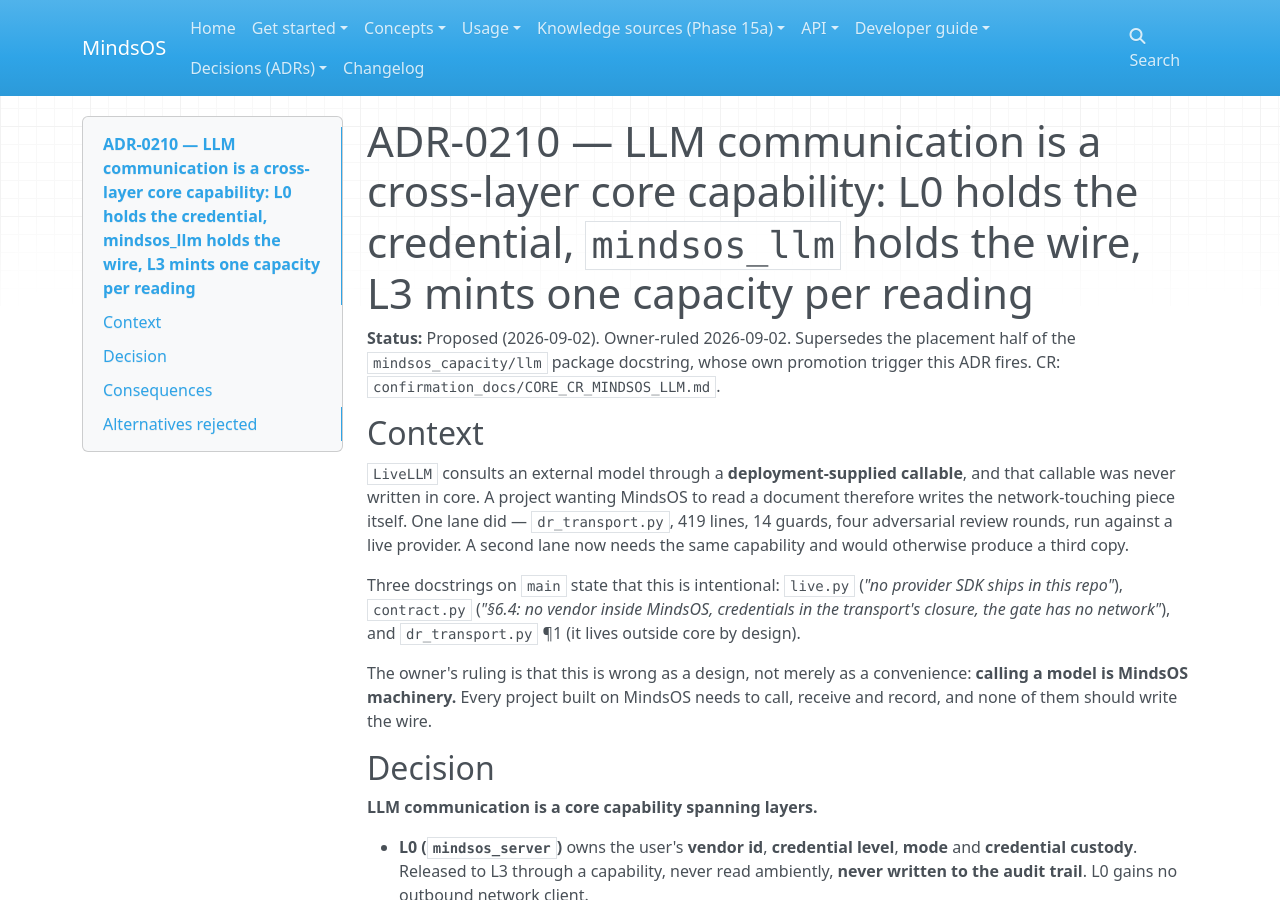
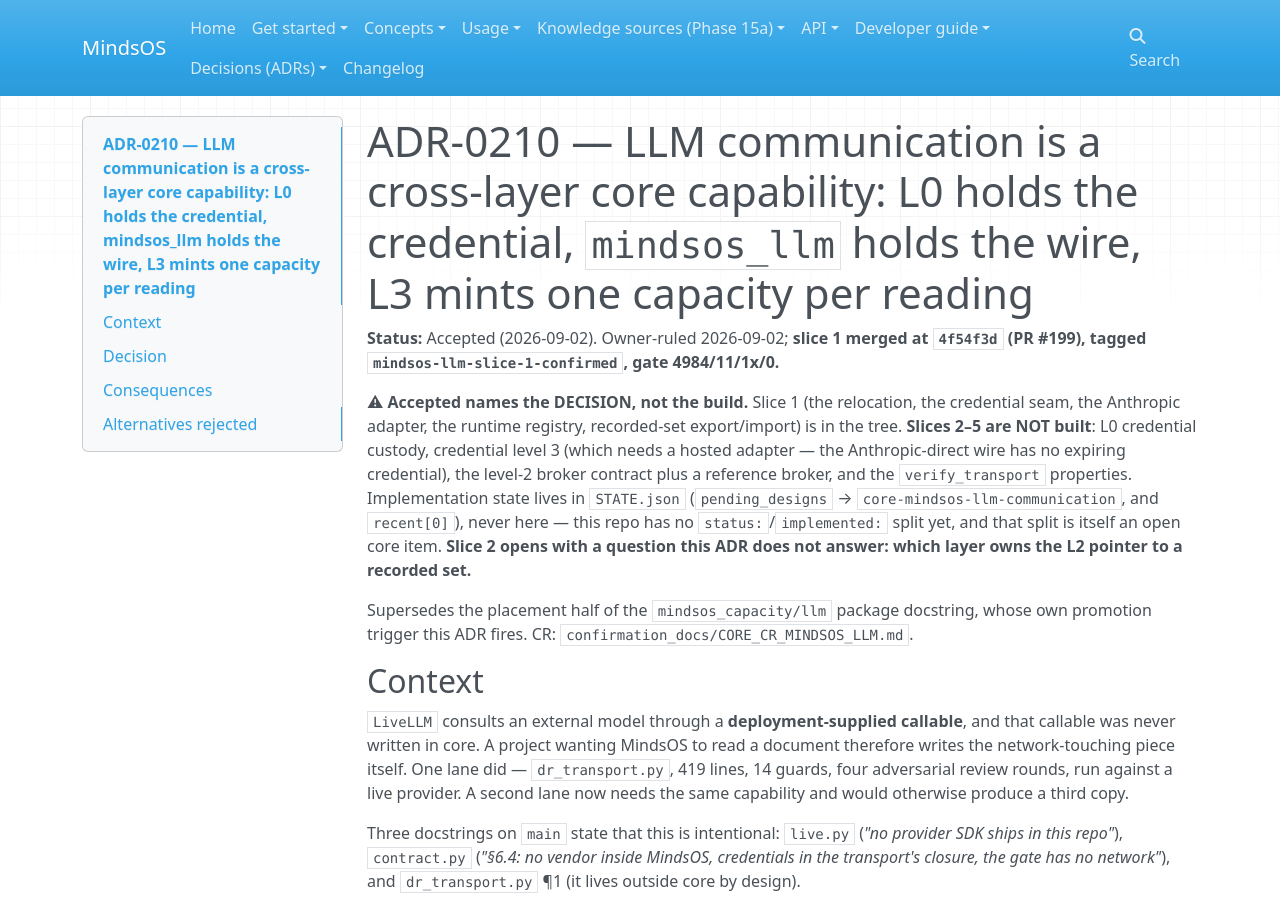
Before and after one commit to halvim/mindsos, an MkDocs documentation site: the page built from docs/decisions/adr/0210-llm-communication-layering.md, in a window 1280 px wide and 900 px high. Built offline with MkDocs 1.6.1, drawn with Linux system fonts in a browser that asks for light colours; nearby versions of some CDN libraries.

Commit message:
docs: post-ship record for ADR-0210 slice 1
STATE.recent entry + core_git_sha 4f54f3d, HANDOFF 2.4b, ADR-0210 Proposed -> Accepted with the built/not-built split stated.

Co-Authored-By: Claude Opus 5 <noreply@anthropic.com>

Claude-Session: https://claude.ai/code/session_01MQBWjtauwMHG9kXTyZVpE3

```diff
--- a/docs/decisions/adr/0210-llm-communication-layering.md
+++ b/docs/decisions/adr/0210-llm-communication-layering.md
@@ -1,6 +1,20 @@
 # ADR-0210 — LLM communication is a cross-layer core capability: L0 holds the credential, `mindsos_llm` holds the wire, L3 mints one capacity per reading
 
-**Status:** Proposed (2026-09-02). Owner-ruled 2026-09-02. Supersedes the
+**Status:** Accepted (2026-09-02). Owner-ruled 2026-09-02; **slice 1 merged at
+`4f54f3d` (PR #199), tagged `mindsos-llm-slice-1-confirmed`, gate 4984/11/1x/0.**
+
+⚠ **Accepted names the DECISION, not the build.** Slice 1 (the relocation, the
+credential seam, the Anthropic adapter, the runtime registry, recorded-set
+export/import) is in the tree. **Slices 2–5 are NOT built**: L0 credential
+custody, credential level 3 (which needs a hosted adapter — the Anthropic-direct
+wire has no expiring credential), the level-2 broker contract plus a reference
+broker, and the `verify_transport` properties. Implementation state lives in
+`STATE.json` (`pending_designs` → `core-mindsos-llm-communication`, and
+`recent[0]`), never here — this repo has no `status:`/`implemented:` split yet,
+and that split is itself an open core item. **Slice 2 opens with a question this
+ADR does not answer: which layer owns the L2 pointer to a recorded set.**
+
+Supersedes the
 placement half of the `mindsos_capacity/llm` package docstring, whose own
 promotion trigger this ADR fires. CR:
 `confirmation_docs/CORE_CR_MINDSOS_LLM.md`.
```
Also changed, not shown: HANDOFF.md (+33 -0 lines), docs/decisions/adr/README.md (+1 -1 lines), STATE.json.
